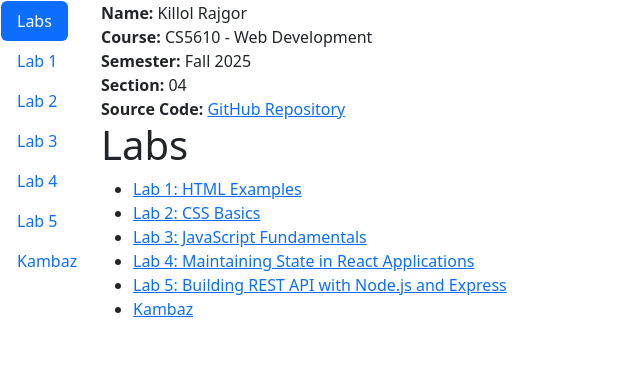
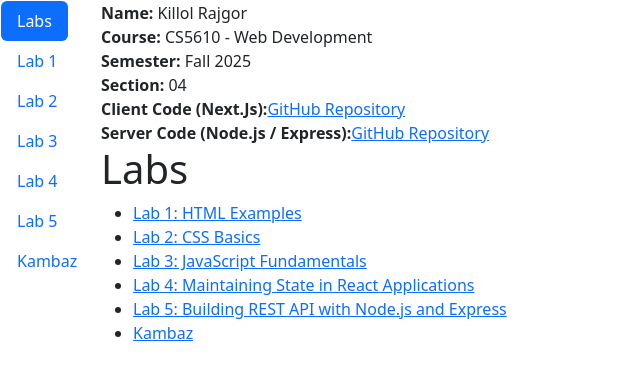
Before and after one commit to Killol392/kambaz-next-js, a Next.js app: page /Labs in a window 1280 px wide. Shown: the top 380 px of the page, without its empty margins (0-640 px from the left). Built offline with nearby package versions, Linux system fonts and the light colour scheme.

Commit message:
TOC Update

```diff
--- a/app/Labs/page.tsx
+++ b/app/Labs/page.tsx
@@ -7,8 +7,12 @@ export default function Labs() {
         <b>Course:</b> CS5610 - Web Development <br />
         <b>Semester:</b> Fall 2025 <br />
         <b>Section:</b> 04 <br />
-        <b>Source Code:</b>{" "}
+        <b>Client Code (Next.Js):</b>
         <a href="https://github.com/Killol392/kambaz-next-js" target="_blank">
+          GitHub Repository
+        </a><br />
+        <b>Server Code (Node.js / Express):</b>
+        <a href="https://github.com/Killol392/kambaz-node-server-app" target="_blank">
           GitHub Repository
         </a>
       </div>
```
